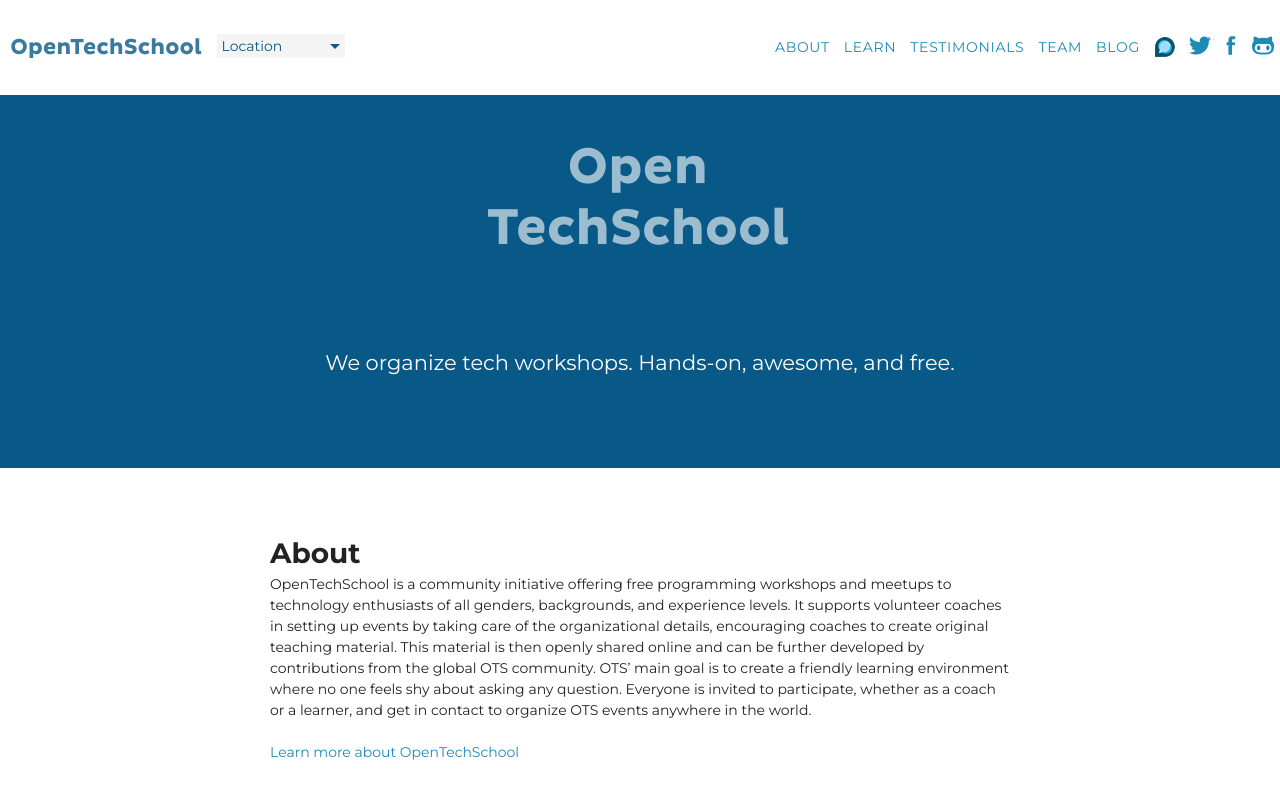
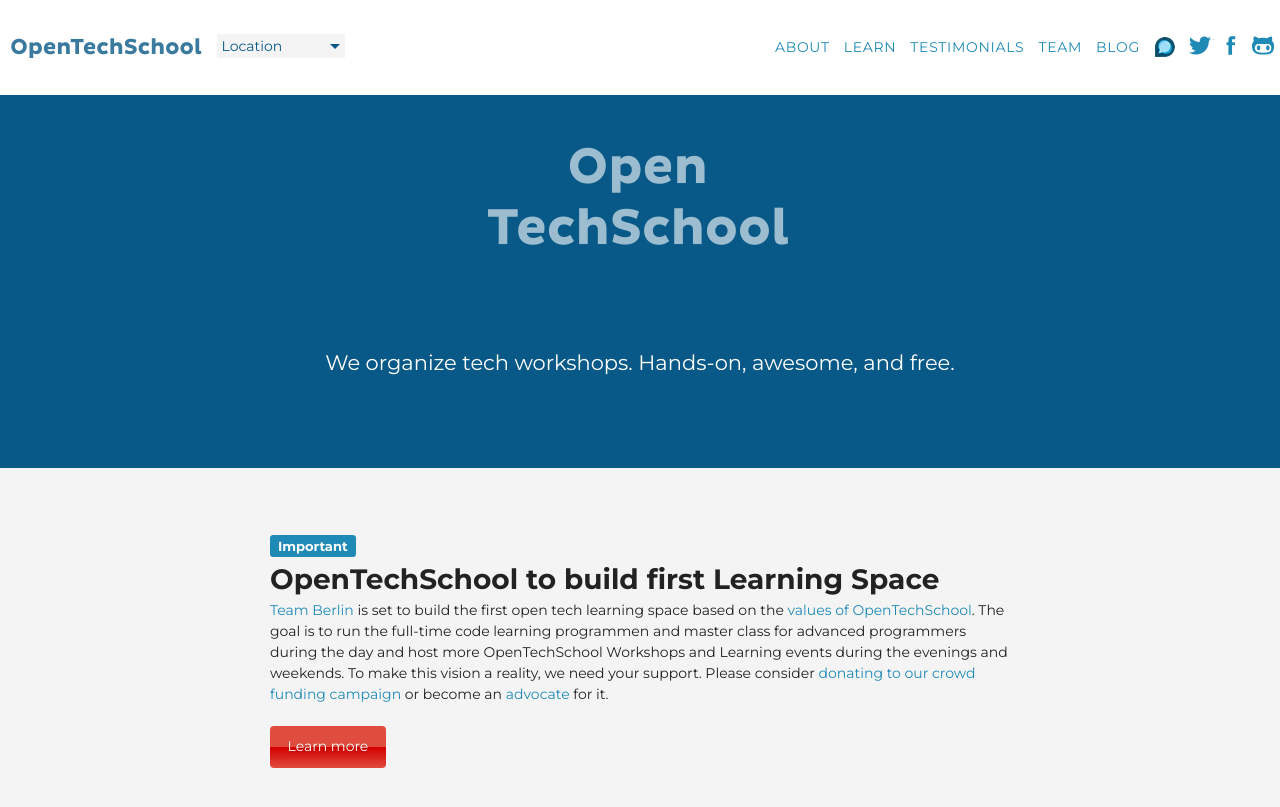
Before and after one commit to OpenTechSchool/www.opentechschool.org, a Jekyll site: the page built from index.html, in a window 1280 px wide and 900 px high. Shown: the top 807 px of the window. Built offline with Jekyll 4.4.1, drawn with Linux system fonts in a browser that asks for light colours; nearby versions of some CDN libraries.

Commit message:
add breaking news area

```diff
--- a/index.html
+++ b/index.html
@@ -3,6 +3,21 @@
 title: OpenTechSchool
 rss_feed: full
 ---
+
+<div class="bg_full">
+  <div class="container container_narrow">
+    <h3><span class="label label-info">Important</span></h3>
+    <h2>OpenTechSchool to build first Learning Space</h2>
+    <p><a href="/berlin/">Team Berlin</a> is set to build the first open tech learning space based on the <a href="/about.html">values of OpenTechSchool</a>. The goal is to run the full-time code learning programmen and master class for advanced programmers during the day and host more OpenTechSchool Workshops and Learning events during the evenings and weekends. To make this vision a reality, we need your support. Please consider <a href="http://www.indiegogo.com/projects/an-apprenticeship-for-hackers-a-hackership">donating to our crowd funding campaign</a> or become an <a href="http://blog.opentechschool.org/2014/01/announcing-opentechschool-hackership-advocates-programme.html">advocate</a> for it.
+    </p>
+
+    <p>
+      <a class="ots_action ots_action_city ots_action_highlight" href="http://www.indiegogo.com/projects/an-apprenticeship-for-hackers-a-hackership">
+        Learn more
+      </a>
+    </p>
+  </div>
+</div>
 
 <div class="bg_full bg_full_white">
   <div class="container container_narrow">
```
